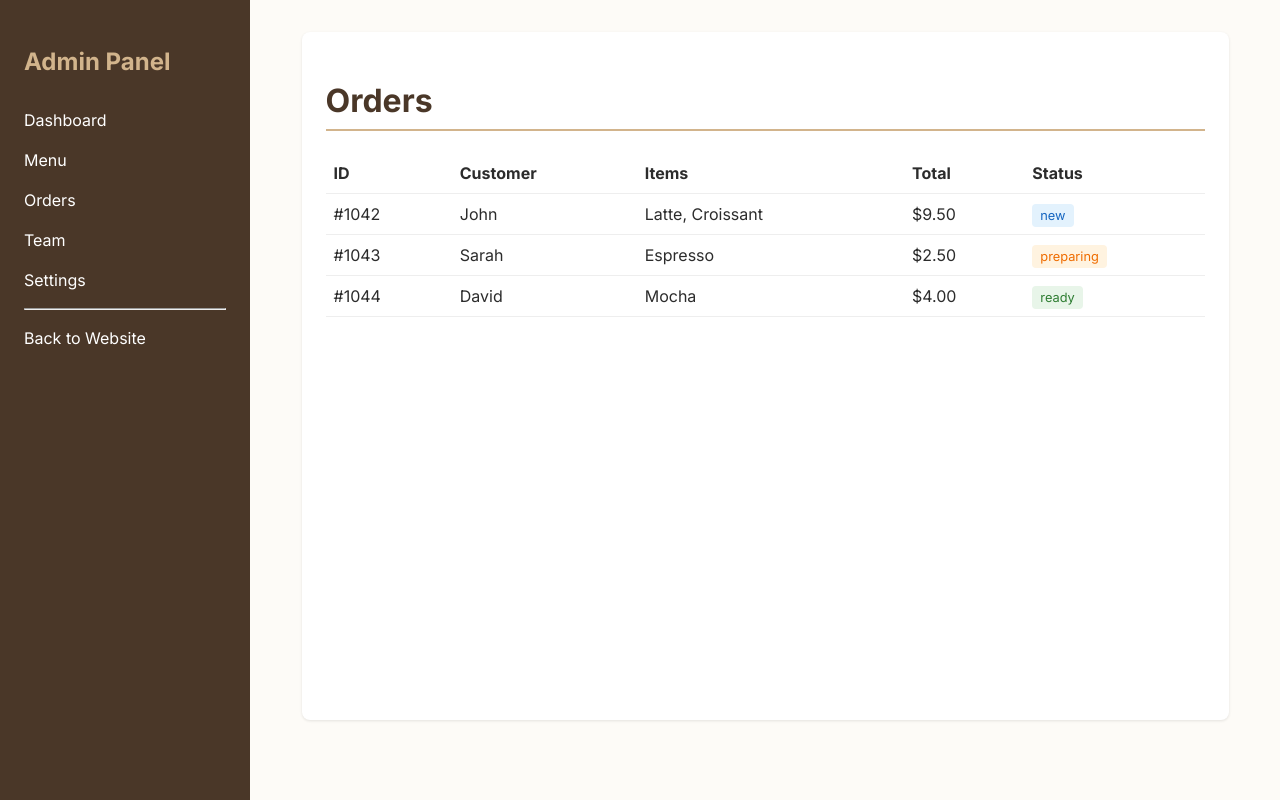
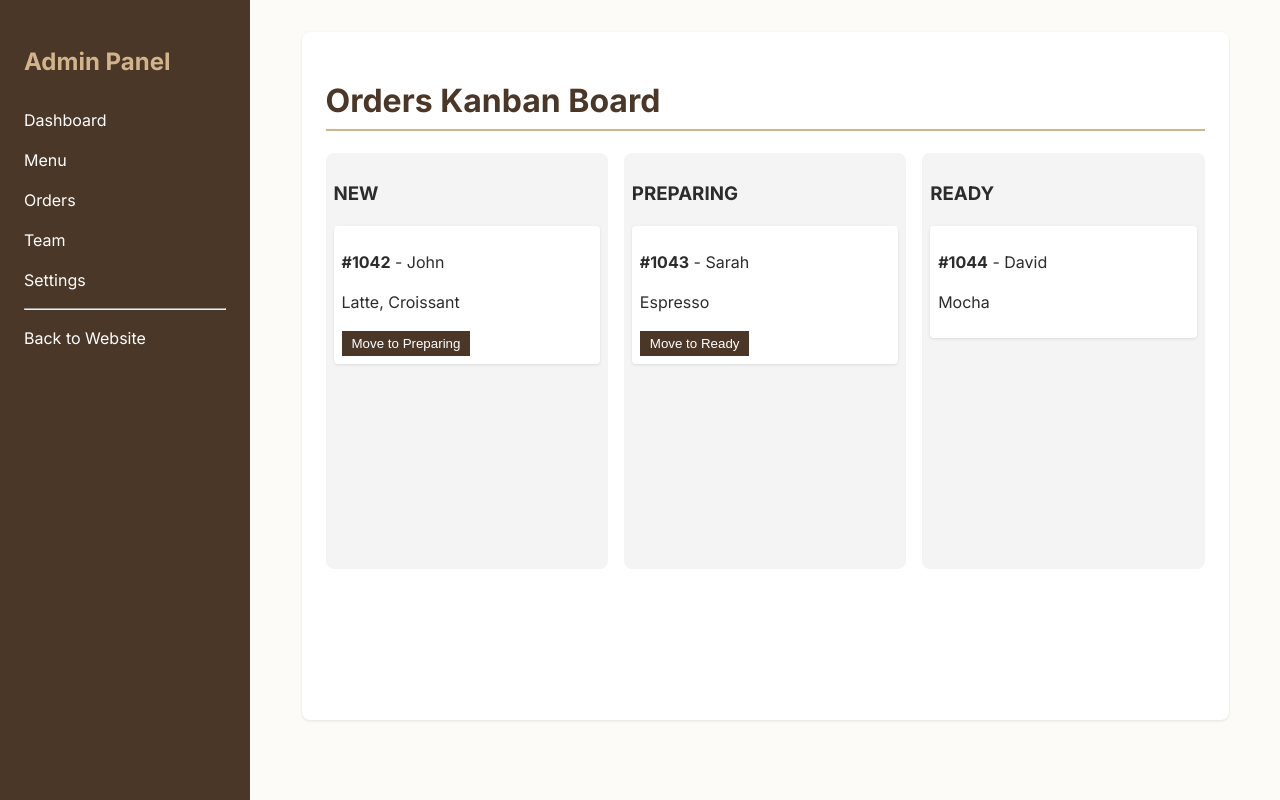
Before and after one commit to firdos9/maple-and-mug-cafe, a React (Vite) app: page /admin/orders in a window 1280 px wide. Built offline with nearby package versions, Linux system fonts and the light colour scheme.

Commit message:
feat: implement interactive kanban board for order status

```diff
--- a/src/pages/Orders.jsx
+++ b/src/pages/Orders.jsx
@@ -2,35 +2,46 @@ import { useState } from "react";
 import { initialOrders } from "../data/orderData";
 
 const Orders = () => {
-  const [orders] = useState(initialOrders);
+  const [orders, setOrders] = useState(initialOrders);
+
+  const moveOrder = (id, newStatus) => {
+    setOrders(
+      orders.map((o) => (o.id === id ? { ...o, status: newStatus } : o)),
+    );
+  };
+
+  const getColumn = (status) => orders.filter((o) => o.status === status);
 
   return (
     <div className="admin-page-content">
-      <h1>Orders</h1>
-      <table className="admin-table">
-        <thead>
-          <tr>
-            <th>ID</th>
-            <th>Customer</th>
-            <th>Items</th>
-            <th>Total</th>
-            <th>Status</th>
-          </tr>
-        </thead>
-        <tbody>
-          {orders.map((order) => (
-            <tr key={order.id}>
-              <td>#{order.id}</td>
-              <td>{order.customer}</td>
-              <td>{order.items}</td>
-              <td>${order.total.toFixed(2)}</td>
-              <td>
-                <span className={`status-${order.status}`}>{order.status}</span>
-              </td>
-            </tr>
-          ))}
-        </tbody>
-      </table>
+      <h1>Orders Kanban Board</h1>
+      <div className="kanban-board">
+        {["new", "preparing", "ready"].map((status) => (
+          <div key={status} className="kanban-column">
+            <h3>{status.toUpperCase()}</h3>
+            {getColumn(status).map((order) => (
+              <div key={order.id} className="order-card">
+                <p>
+                  <strong>#{order.id}</strong> - {order.customer}
+                </p>
+                <p>{order.items}</p>
+                {status !== "ready" && (
+                  <button
+                    onClick={() =>
+                      moveOrder(
+                        order.id,
+                        status === "new" ? "preparing" : "ready",
+                      )
+                    }
+                  >
+                    Move to {status === "new" ? "Preparing" : "Ready"}
+                  </button>
+                )}
+              </div>
+            ))}
+          </div>
+        ))}
+      </div>
     </div>
   );
 };
--- a/src/styles/global.css
+++ b/src/styles/global.css
@@ -345,3 +345,23 @@ button {
   border-radius: 4px;
   font-size: 0.8rem;
 }
+
+.kanban-board {
+  display: grid;
+  grid-template-columns: repeat(3, 1fr);
+  gap: var(--spacing-3);
+  margin-top: var(--spacing-3);
+}
+.kanban-column {
+  background: #f4f4f4;
+  padding: var(--spacing-2);
+  border-radius: 8px;
+  min-height: 400px;
+}
+.order-card {
+  background: white;
+  padding: var(--spacing-2);
+  margin-bottom: var(--spacing-2);
+  border-radius: 4px;
+  box-shadow: 0 1px 3px rgba(0, 0, 0, 0.1);
+}
```
